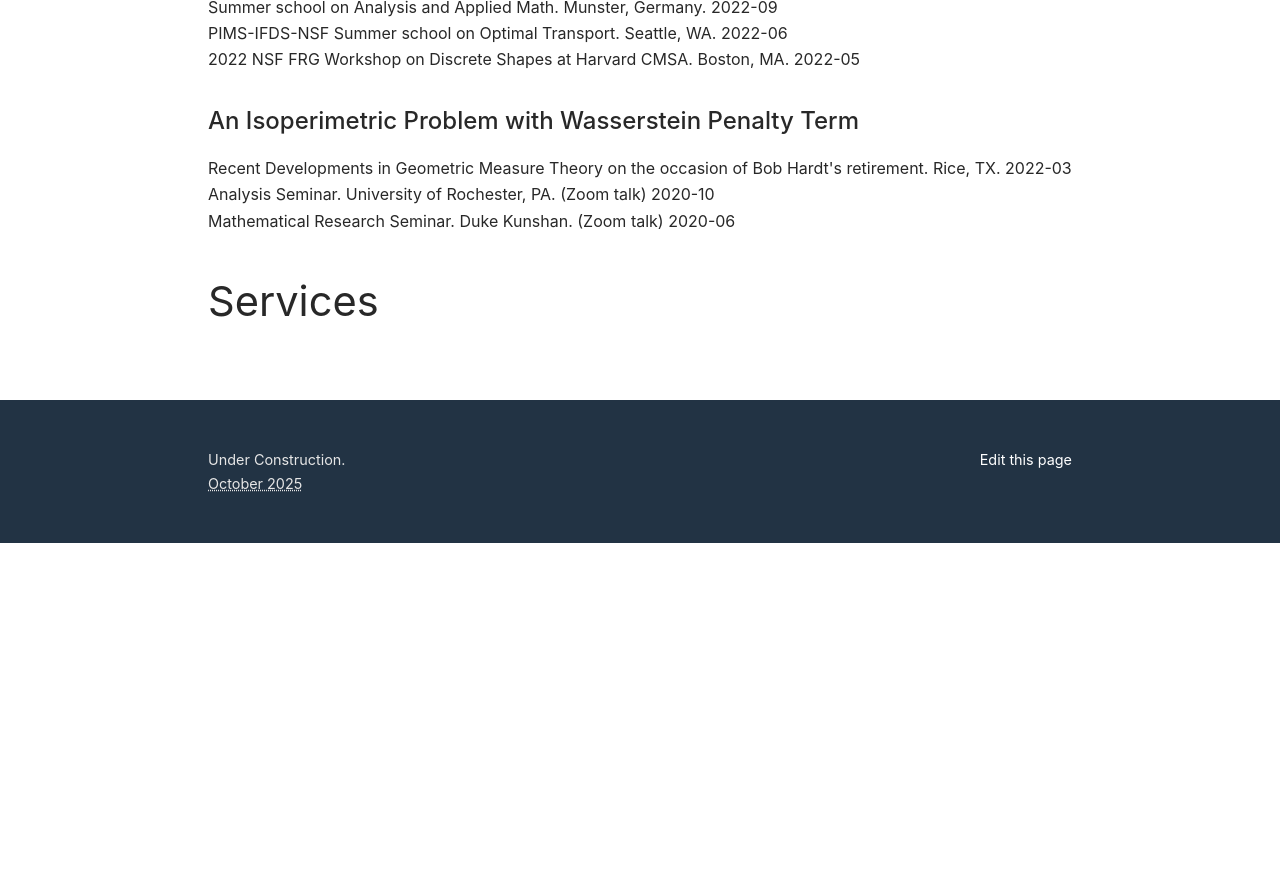
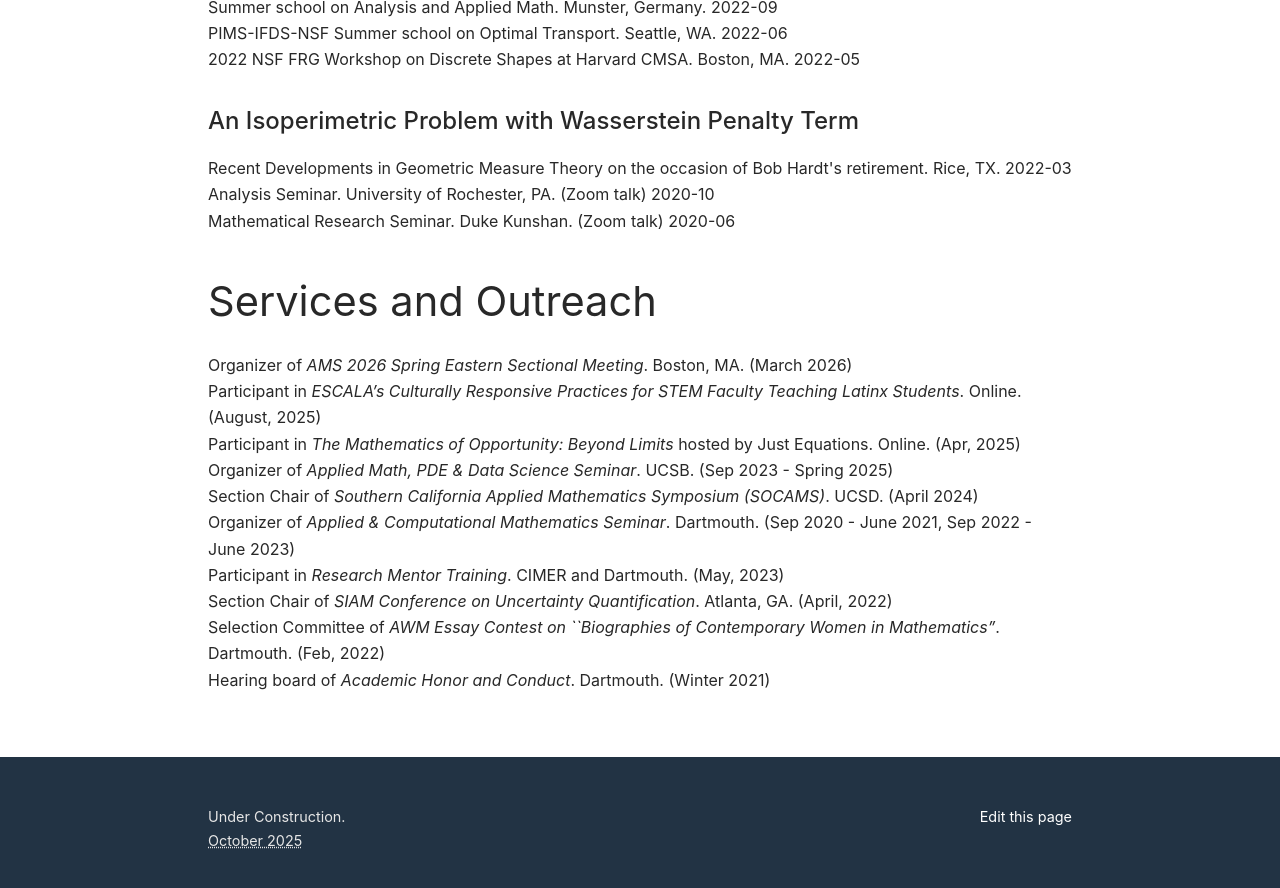
Before and after one commit to silentmovie/BohanZhou-Webpage, a Jekyll site: the page built from activities.md, in a window 1280 px wide and 900 px high, scrolled down 893 px. Shown: the top 888 px of the window. Built offline with Jekyll 4.4.1, drawn with Linux system fonts in a browser that asks for light colours; before the commit the page ends 1436 px from its top, so only the background shows below that.

```diff
--- a/_data/courses.yml
+++ b/_data/courses.yml
@@ -1,4 +1,4 @@
-- title: University of California, Santa Barbara
+- location: University of California, Santa Barbara
   courses:
     - title: (3A) Calculus with Applications
     - title: (6B) Vector Calculus with Applications
@@ -7,7 +7,7 @@
     - title: (108AB) Linear Algebra
     - title: (117) Methods of Analysis
 
-- title: Dartmouth College
+- location: Dartmouth College
   courses:
     - title: (8) Calculus of Functions of one and several variables
     - title: (10) Introductory Statistics
@@ -15,7 +15,7 @@
     - title: (22) Linear Algebra and Applications
     - title: "(76) Topics in Applied Mathematics: Computational Optimal Transport"
 
-- title: University of California, Davis
+- location: University of California, Davis
   courses:
     - title: (00B) Elementary Algebra
     - title: (21C) Calculus
--- /dev/null
+++ b/_data/services.yml
@@ -0,0 +1,3 @@
+- year: 2026
+  locations: Organizer of AMS 2026 Spring Eastern Sectional Meeting. Boston, MA.
+- year:
--- a/activities.md
+++ b/activities.md
@@ -19,4 +19,15 @@
 {% endfor %}
 {% endfor %}
 
-# Services
+# Services and Outreach
+
+Organizer of *AMS 2026 Spring Eastern Sectional Meeting*. Boston, MA. (March 2026)\\
+Participant in *ESCALA's Culturally Responsive Practices for STEM Faculty Teaching Latinx Students*. Online. (August, 2025)\\
+Participant in *The Mathematics of Opportunity: Beyond Limits* hosted by Just Equations. Online. (Apr, 2025)\
+Organizer of *Applied Math, PDE & Data Science Seminar*. UCSB. (Sep 2023 - Spring 2025)\\
+Section Chair of *Southern California Applied Mathematics Symposium (SOCAMS)*. UCSD. (April 2024)\\
+Organizer of *Applied & Computational Mathematics Seminar*. Dartmouth. (Sep 2020 - June 2021, Sep 2022 - June 2023)\\
+Participant in *Research Mentor Training*. CIMER and Dartmouth. (May, 2023)\\
+Section Chair of *SIAM Conference on Uncertainty Quantification*. Atlanta, GA. (April, 2022)\\
+Selection Committee of *AWM Essay Contest on ``Biographies of Contemporary Women in Mathematics"*. Dartmouth. (Feb, 2022)\\
+Hearing board of *Academic Honor and Conduct*. Dartmouth. (Winter 2021)
```
Also changed, not shown: Teaching.md (added, +30 -0 lines).
